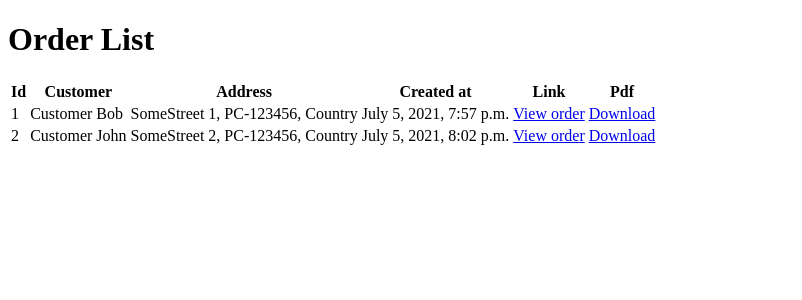
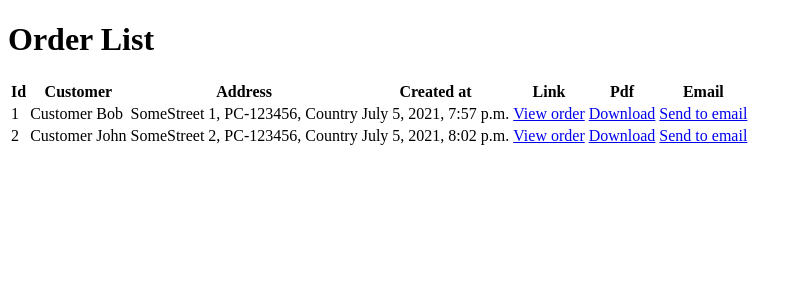
Before and after one commit to dredupuika/flowit_test, a Django app: page /orders/ in a window 1280 px wide. Shown: the top 300 px of the page, without its empty margins (0-802 px from the left). Run offline with Django 3.2, Linux system fonts and the light colour scheme; data comes from the database, SQL or seed files in the repository.

Commit message:
pdf to email

```diff
--- a/config/settings.py
+++ b/config/settings.py
@@ -27,6 +27,7 @@ DEBUG = True
 
 ALLOWED_HOSTS = []
 
+EMAIL_BACKEND = 'django.core.mail.backends.console.EmailBackend'
 
 # Application definition
 
--- /dev/null
+++ b/flowit_test_app/templates/orders/email_sent.html
@@ -0,0 +1 @@
+Email sent!
--- a/flowit_test_app/templates/orders/index.html
+++ b/flowit_test_app/templates/orders/index.html
@@ -16,6 +16,7 @@
             <th>Created at</th>
             <th>Link</th>
             <th>Pdf</th>
+            <th>Email</th>
           </tr>
         </thead>
         <tbody>
@@ -27,6 +28,7 @@
               <td>{{ order.created_at }}</td>
               <td><a href="{% url 'detail' order.id %}">View order</a></td>
               <td><a href="{% url 'pdf' order.id %}">Download</a></td>
+              <td><a href="{% url 'email_pdf' order.id %}">Send to email</a></td>
             </tr>
           {% endfor %}
         </tbody>
--- a/flowit_test_app/urls.py
+++ b/flowit_test_app/urls.py
@@ -6,4 +6,5 @@ urlpatterns = [
     path('', views.index, name='index'),
     path('<int:order_id>/', views.detail, name='detail'),
     path('<int:order_id>/pdf', views.pdf, name='pdf'),
+    path('<int:order_id>/email_pdf', views.email_pdf, name='email_pdf'),
 ]
--- a/flowit_test_app/views.py
+++ b/flowit_test_app/views.py
@@ -1,4 +1,4 @@
-from .models import Order
+from .models import Order, Employee
 from django.http import Http404, FileResponse, HttpResponse
 from django.shortcuts import render
 
@@ -6,6 +6,8 @@ from django.core.files.storage import FileSystemStorage
 from django.template.loader import render_to_string
 
 from weasyprint import HTML
+
+from django.core.mail import EmailMessage
 
 def index(request):
     order_list = Order.objects.all()
@@ -35,3 +37,24 @@ def pdf(request, order_id):
     http_response['Content-Disposition'] = 'filename="' + pdf_name + '"'
 
     return http_response
+
+def email_pdf(request, order_id):
+    try:
+        # set a employee
+        employee = Employee.objects.get(pk=1)
+        order = Order.objects.get(pk=order_id)
+        product_list = order.orderproduct_set.all()
+    except Order.DoesNotExist:
+        raise Http404("Order does not exist")
+
+    pdf_name = 'order_' + str(order.id) + '.pdf'
+
+    html_string = render_to_string('orders/detail.html', {'order': order,'product_list':product_list,})
+    pdf_file = HTML(string=html_string, base_url=request.build_absolute_uri()).write_pdf()
+
+    email = EmailMessage(
+        'Order no: ' + str(order.id), 'Order attached.', 'from@example.com', [employee.email])
+    email.attach(pdf_name, pdf_file, 'application/pdf')
+    email.send()
+
+    return render(request, 'orders/email_sent.html')
```
